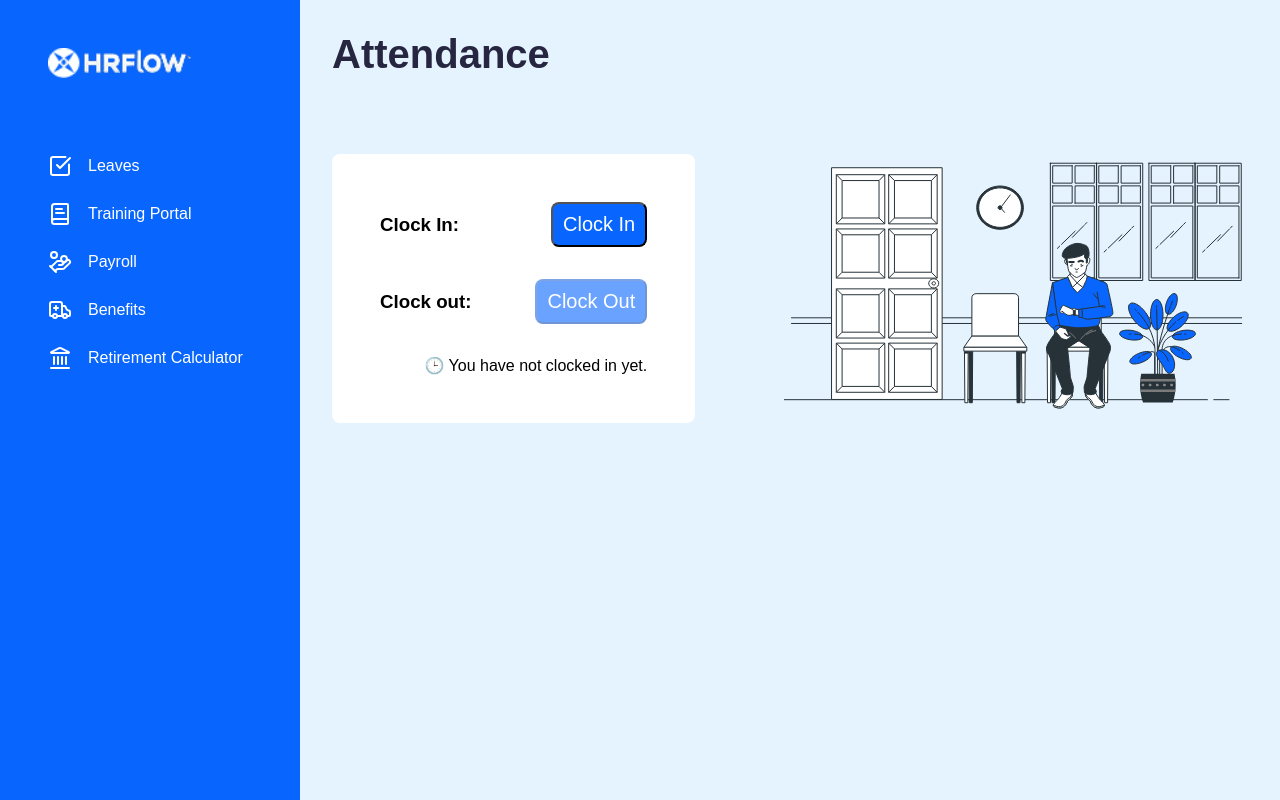
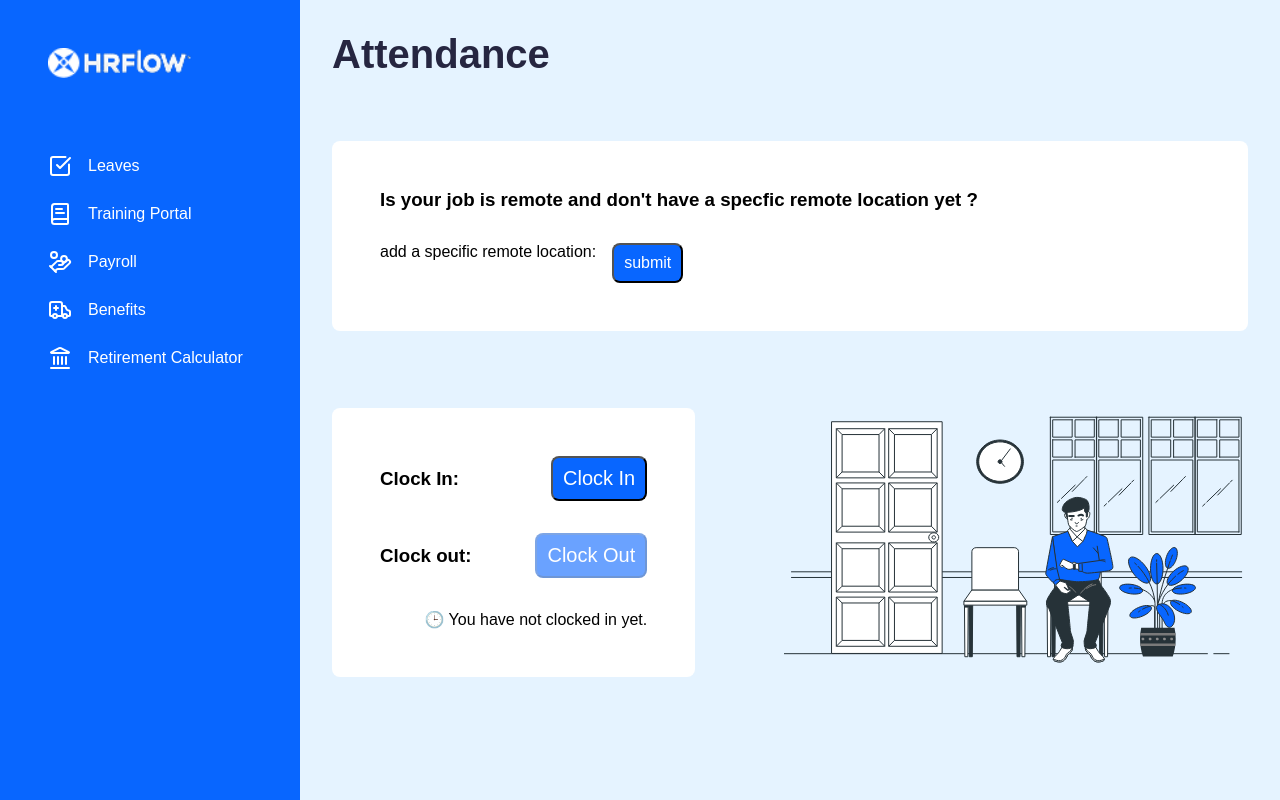
Before and after one commit to HoussienZed/HR_system, a React (Vite) app in the folder Client/: page /attendance in a window 1280 px wide. Built offline with nearby package versions, Linux system fonts and the light colour scheme; a web font is replaced by a local one.

Commit message:
added a function in the frontend to add remote work location

```diff
--- a/Client/src/pages/employee/Attendance.jsx
+++ b/Client/src/pages/employee/Attendance.jsx
@@ -21,7 +21,11 @@ const Attendance = () => {
 
   const handleClockIn = async () => {
     if (!navigator.geolocation) {
-      alert("Geolocation is not supported by your browser.");
+      setToast({
+        message: "Geolocation is not supported by your browser",
+        success: false,
+        visible: true,
+      });
       return;
     }
 
@@ -49,7 +53,7 @@ const Attendance = () => {
             });
           } else {
             setToast({
-              message: response.data.message + " " + clockedIn,
+              message: response.data.message,
               success: false,
               visible: true,
             });
@@ -90,10 +94,75 @@ const Attendance = () => {
     }
   };
 
+  const handleAddingRemoteLocation = async () => {
+    if (!navigator.geolocation) {
+      setToast({
+        message: "Geolocation is not supported by your browser",
+        success: false,
+        visible: true,
+      });
+      return;
+    }
+
+    navigator.geolocation.getCurrentPosition(
+      async (position) => {
+        const lat = position.coords.latitude;
+        const lon = position.coords.longitude;
+
+        try {
+          const response = await axiosBaseUrl.post(
+            "/Employees/addRemoteLocation",
+            {
+              latitude: lat,
+              longitude: lon,
+            }
+          );
+
+          if (response.data.success) {
+            setToast({
+              message: "Remote location added successfully",
+              success: true,
+              visible: true,
+            });
+          } else {
+            setToast({
+              message: response.data.message,
+              success: false,
+              visible: true,
+            });
+          }
+        } catch {
+          setToast({
+            message: "something went wrong while adding remote locaiton",
+            success: false,
+            visible: true,
+          });
+        }
+      },
+      (error) => {
+        console.error("Geolocation error:", error);
+        setToast({
+          message: "Could not get your location.",
+          success: false,
+          visible: true,
+        });
+      }
+    );
+  };
+
   return (
     <>
       <Section>
         <SectionTitle>Attendance</SectionTitle>
+        <div className="flex flex-column justify-between gap-8 bg-white rounded-lg px-12 py-12 mt-8">
+          <h3 className="h4 font-bold">
+            Is your job is remote and don't have a specfic remote location yet ?
+          </h3>
+          <div className="flex gap-4">
+            <p>add a specific remote location:</p>
+            <Button text={"submit"} onClick={handleAddingRemoteLocation} />
+          </div>
+        </div>
         <div className="flex justify-between items-center mt-8">
           <div className="flex flex-column items-end justify-between gap-8 bg-white rounded-lg px-12 py-12">
             <div className="flex gap-16 w-full justify-between items-center">
```
